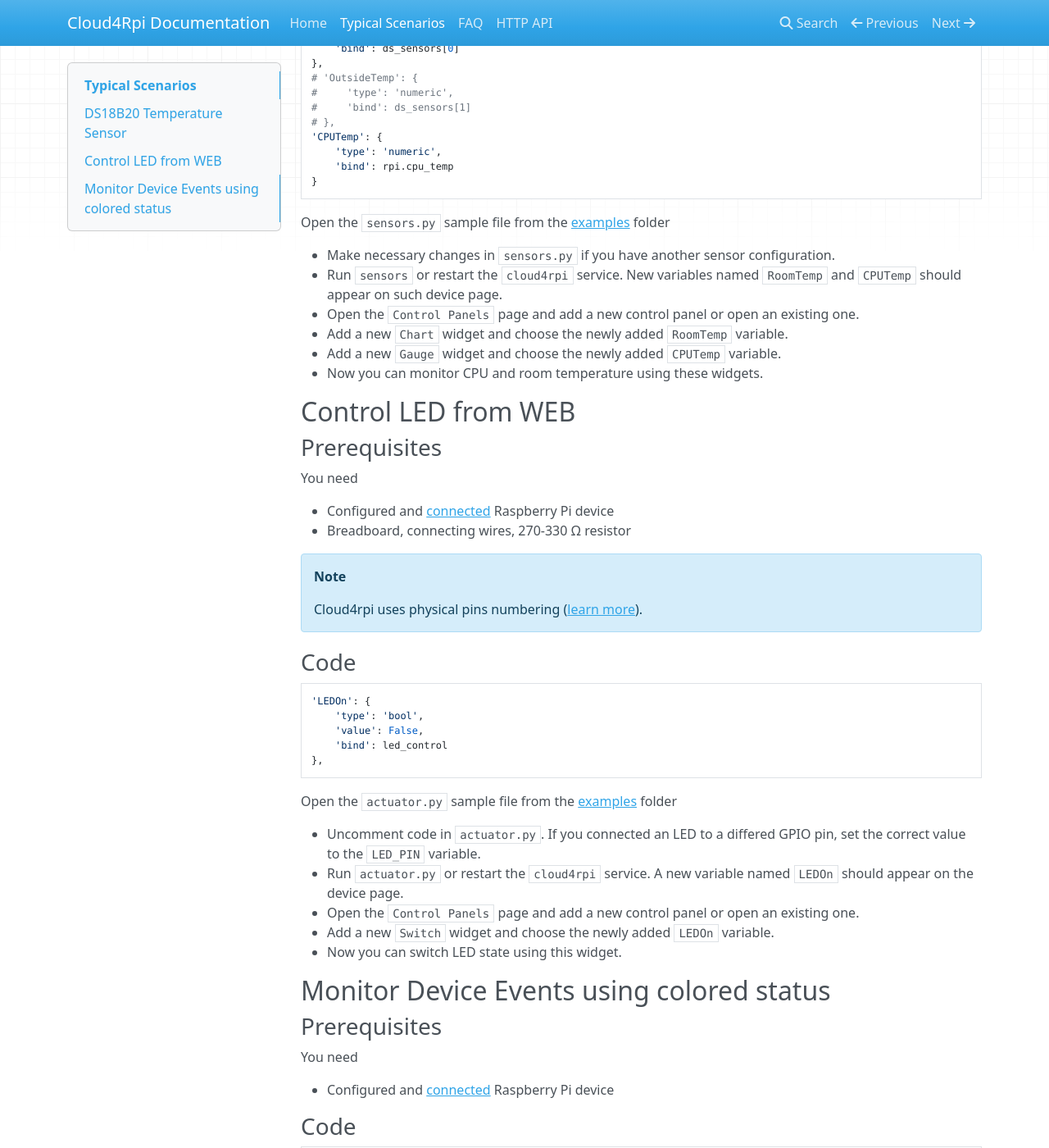
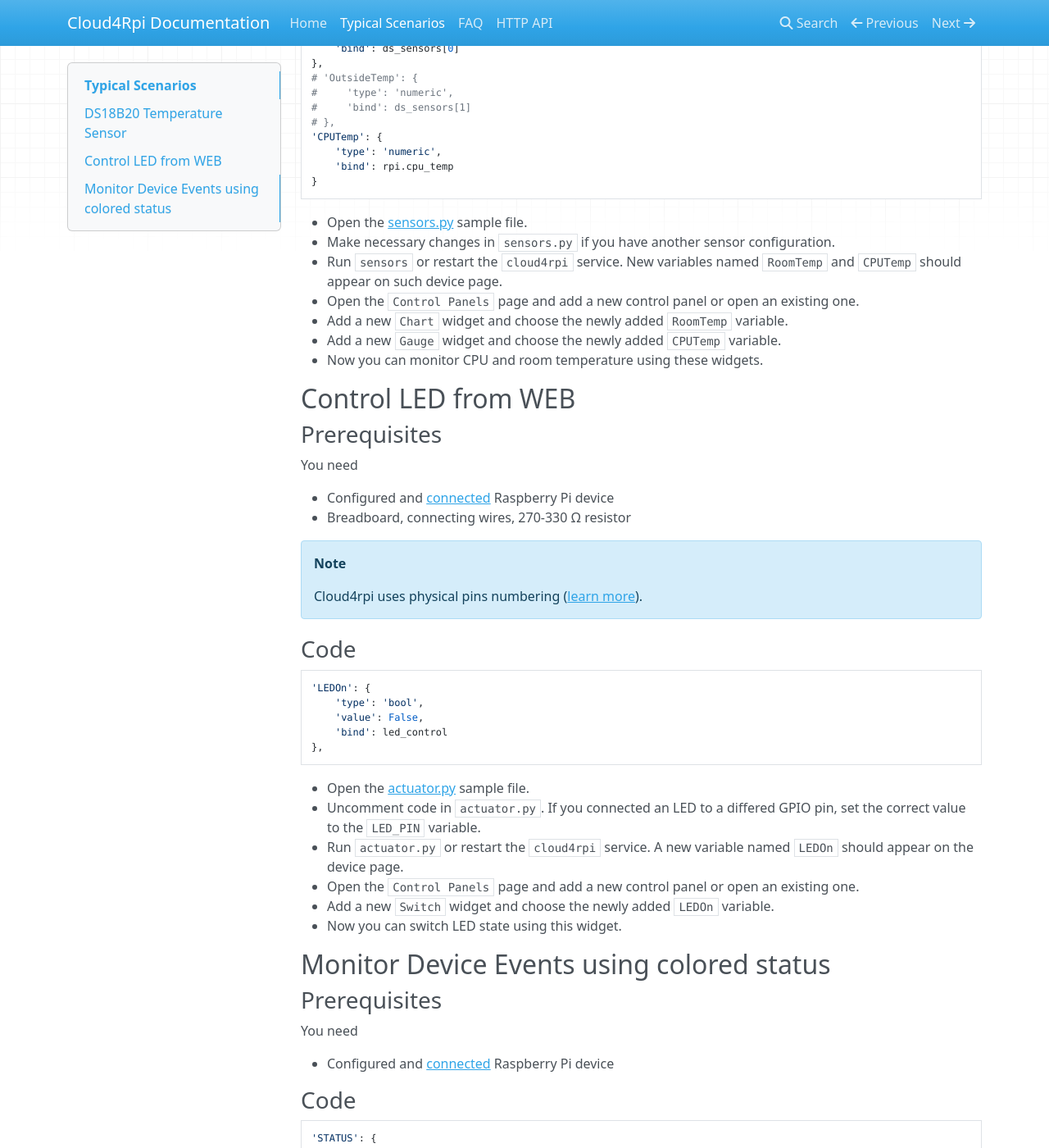
Before and after one commit to cloud4rpi/docs, an MkDocs documentation site: the page built from docs/typical-scenarios.md, in a window 1280 px wide and 1400 px high, scrolled down 507 px. Shown: the whole window at 82% size. Built offline with MkDocs 1.6.1, drawn with Linux system fonts in a browser that asks for light colours; nearby versions of some CDN libraries; old or Windows-style settings are respelled for this version of MkDocs; some of the changed text lies outside the part shown.

Commit message:
cloud4rpi-examples

````diff
--- a/docs/typical-scenarios.md
+++ b/docs/typical-scenarios.md
@@ -30,8 +30,8 @@
     'bind': rpi.cpu_temp
 }
 ```
-Open the `sensors.py` sample file from the [examples](`https://github.com/cloud4rpi/cloud4rpi/tree/master/examples`) folder
 
+- Open the [sensors.py](https://github.com/cloud4rpi/cloud4rpi-examples/blob/master/raspberrypi/sensors.py) sample file.
 - Make necessary changes in `sensors.py` if you have another sensor configuration.
 - Run `sensors` or restart the `cloud4rpi` service. New variables
 named `RoomTemp` and `CPUTemp` should appear on such device
@@ -65,8 +65,7 @@
 },
 ```
 
-Open the `actuator.py` sample file from the [examples](`https://github.com/cloud4rpi/cloud4rpi/tree/master/examples`) folder
-
+- Open the [actuator.py](https://github.com/cloud4rpi/cloud4rpi-examples/blob/master/raspberrypi/actuator.py) sample file.
 - Uncomment code in `actuator.py`. If you connected an LED to a differed GPIO pin, set the correct value to the `LED_PIN` variable.
 - Run `actuator.py` or restart the `cloud4rpi` service. A new variable named `LEDOn` should appear on the device page.
 - Open the `Control Panels` page and add a new control panel or open an existing one.
@@ -89,7 +88,8 @@
     'bind': listen_for_events
 }
 ```
- Open the `status.py` sample file from the [examples](`https://github.com/cloud4rpi/cloud4rpi/tree/master/examples`) folder
+
+Open the [status.py](https://github.com/cloud4rpi/cloud4rpi-examples/blob/master/raspberrypi/status.py) sample file
 
 ### Code
 ``` python
@@ -109,7 +109,7 @@
     Feel free to re-write event generation logic based on your specific conditions:
 
 
-- Run `status.py` or restart the `cloud4rpi` service. A new variable named `STATUS` should appear on the device page.
+- Run [status.py](https://github.com/cloud4rpi/cloud4rpi-examples/blob/master/raspberrypi/status.py) or restart the `cloud4rpi` service. A new variable named `STATUS` should appear on the device page.
 - Open the `Control Panels` page and add a new control panel or open an existing one.
 - Add a new `Text` widget and choose the newly added `STATUS` variable.
 - Change the pre-defined status color items according to the event names from the code above.
````
